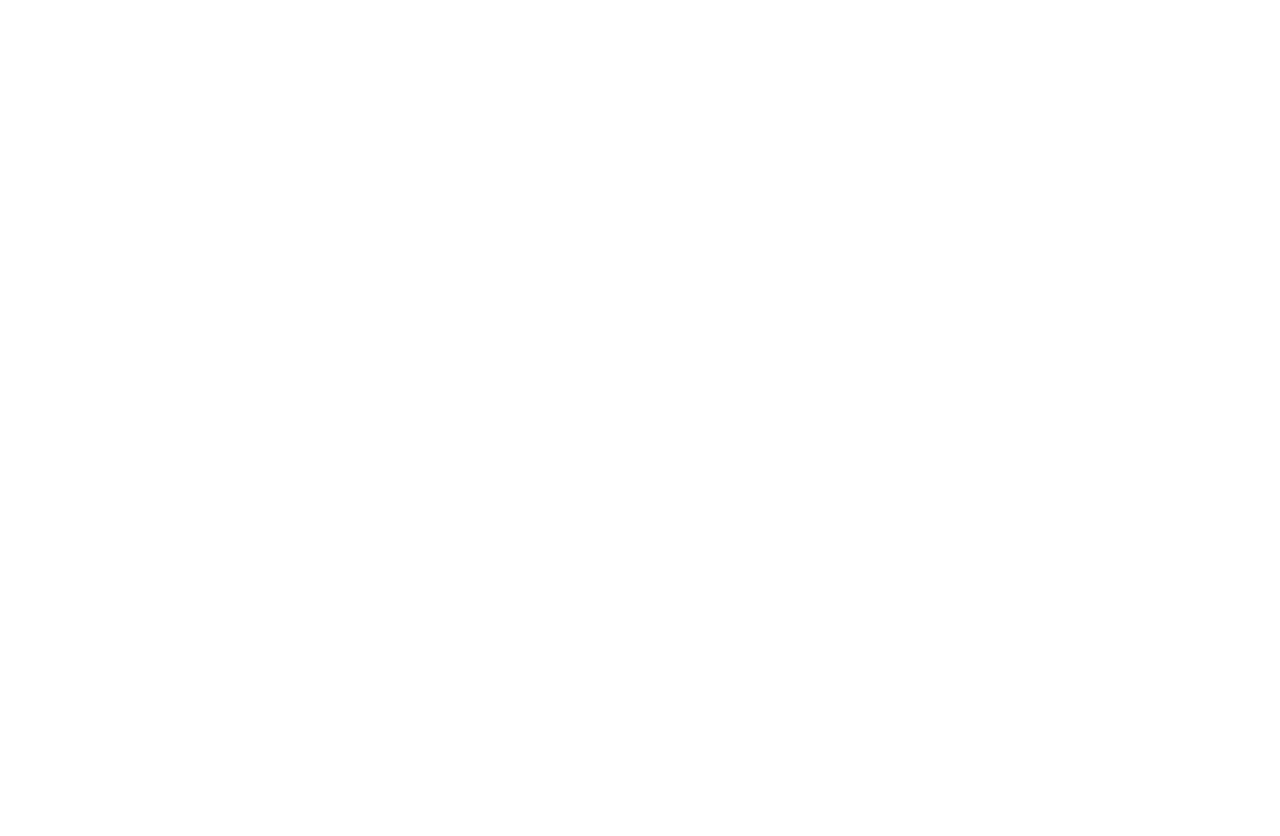
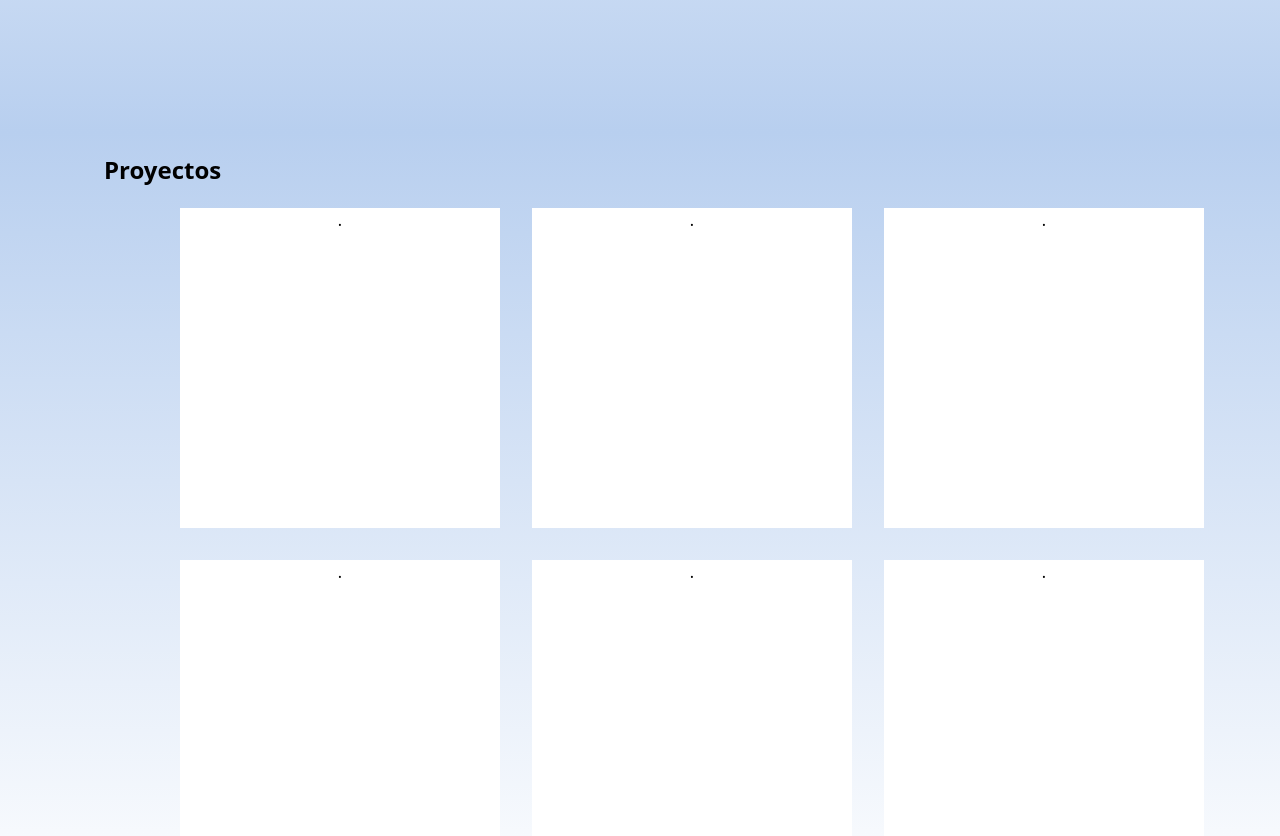
Before and after one commit to adriDevelop/portfolio-adriDevelop, a React (Vite) app: page / in a window 1280 px wide. Shown: the part 1400-2236 px from the top of the page. Before the commit the page ends 1532 px from the top, so only its background shows below. Built offline with nearby package versions, Linux system fonts and the light colour scheme.

Commit message:
Apartado de proyectos terminado (de ayer pero se me paso subirlo)

```diff
--- a/src/App.tsx
+++ b/src/App.tsx
@@ -1,6 +1,7 @@
 import './App.css'
 import Curriculum from './components/Curriculum';
 import Header from './components/Header';
+import Proyectos from './components/Proyectos';
 import Welcome from './components/Welcome';
 
 function App() {
@@ -10,6 +11,7 @@
       <Header></Header>
       <Welcome></Welcome>
       <Curriculum></Curriculum>
+      <Proyectos></Proyectos>
     </>
   )
 }
--- /dev/null
+++ b/src/components/Proyectos.tsx
@@ -0,0 +1,37 @@
+import '../styles/Proyectos.css';
+
+const Proyectos = () => {
+  return (
+    <div className="containerProjects">
+      <div className="containerTitle">
+        <h2>Proyectos</h2>
+      </div>
+      <div className="proyectos">
+        <div className="proyecto1">
+            .
+        </div>
+
+        <div className="proyecto1">
+            .
+        </div>
+
+        <div className="proyecto1">
+            .
+        </div>
+        <div className="proyecto1">
+            .
+        </div>
+
+        <div className="proyecto1">
+            .
+        </div>
+
+        <div className="proyecto1">
+            .
+        </div>
+      </div>
+    </div>
+  )
+}
+
+export default Proyectos
--- a/src/styles/Curriculum.css
+++ b/src/styles/Curriculum.css
@@ -1,5 +1,6 @@
 
 .containerCurriculum {
+    background: linear-gradient(white 2%, #b8cfef);
     flex-direction: row;
     flex-wrap: wrap;
     min-height: 87vh;
@@ -92,7 +93,6 @@
   }
 
   .containerContent{
-    background-color: #adc8ed;
     border-radius: 2rem;
     width: 80rem;
     margin: 2px;
--- /dev/null
+++ b/src/styles/Proyectos.css
@@ -0,0 +1,50 @@
+.containerProjects{
+        display: flex;
+        flex-direction: column;
+        height: 100vh;
+        background: linear-gradient(#b8cfef, white)
+    }
+
+.containerTitle{
+    padding-left: 2rem;
+}
+
+.proyectos{
+    display: flex;
+    flex-direction: column;
+    justify-content: center;
+    gap: 2rem;
+    padding-left: 2rem;
+}
+
+.proyecto1{
+    display: flex;
+    justify-content: center;
+    height: 20rem;
+    width: 20rem;
+    background-color: white;
+}
+
+@media (min-width: 768px){
+    .containerProjects{
+        display: flex;
+        height: 100vh;
+    }
+
+    .containerTitle{
+        padding-left: 6.5rem;
+    }
+
+    .proyectos{
+        display: flex;
+        flex-direction: row;
+        gap: 2rem;
+        flex-wrap: wrap;
+        padding-left: 6.5rem;
+    }
+
+    .proyecto1{
+        justify-content: center;
+        background-color: white;
+    }
+}
--- a/src/styles/Welcome.css
+++ b/src/styles/Welcome.css
@@ -1,4 +1,5 @@
 .containerWelcome {
+  background: linear-gradient(#b8cfef 10px, white);
   display: flex;
   flex-direction: column;
   border-top-style: solid;
```
